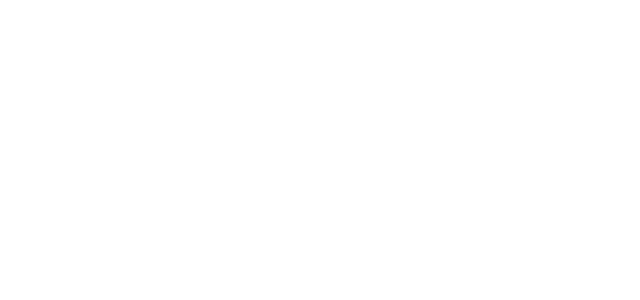
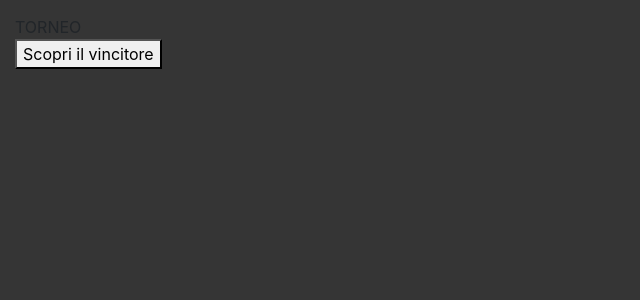
Before and after one commit to twopill/supersmashelia, an Angular app: page /torneo in a window 1280 px wide. Shown: the top 300 px of the page, without its empty margins (0-640 px from the left). Built offline with nearby package versions, Linux system fonts and the light colour scheme.

Commit message:
torneo fatto

```diff
--- a/src/app/components/view/menu/menu.component.css
+++ b/src/app/components/view/menu/menu.component.css
@@ -1,83 +1,11 @@
-/* .container{
-    background-color: rgb(46, 46, 47);
-
-    max-width: 2140px;
-    max-height: 920px;
-    height: 1920px;
-
-}
-
-p{
-    color:white;
-}
-
-.img{
-    display: flex;
-    text-align: center;
-    justify-content: center;
-    width: 100%;
-    height: 150px;
-    outline: 5px solid;
-    outline-color: antiquewhite;
-    padding: 10px;
-
-}
-
-.img:hover{
-    outline: 5px solid;
-    outline-color: rgb(92, 177, 67);
-}
-
-.backRow{
-
-
-
-}
-
-.imgX{
-    display: flex;
-    text-align: center;
-    justify-content: center;
-    width: 100%;
-    height: 150px;
-    margin-left: 300px;
-
-}
-
-.blockRed{
-
-    background: rgb(191,9,21);
-    background: linear-gradient(90deg, rgba(191,9,21,1) 0%, rgba(87, 4, 4, 0.81) 100%);
-    width: 300px;
-    height: 250px;
-    left: 90px;
-    margin-top: 25px;
-    position: absolute;
-    transform: skewY(-3deg);
-    outline: 2px solid;
-    outline-color: rgb(165, 165, 165);
-}
-
-.colStyle{
-
-    margin-top: 25px;
-
-}
-
-.colStyleSelect{
-    margin-top: 25px;
-
-} */
-
-/* nuovo */
 
 .background{
 
-    /* background-image: url("https://i.imgur.com/y5w2xwP.png"); */
+
     background-image: url("../../../../assets/background.jpg");
     background-repeat: repeat;
     width: 100%;
-    height: 1080px;
+    height: 100vh;
 
 }
 
--- a/src/app/components/view/menu/menu.component.html
+++ b/src/app/components/view/menu/menu.component.html
@@ -1,14 +1,13 @@
 <div class="background">
   <div class="container">
     <div class="row">
-     <!-- <div class="col-2">
+      <div class="col-2">
       </div>
       <div class="col-8 centrale">
          <div class="title"></div>
       </div>
-      <div class="col-2"></div>-->
-      <div class="col-6 "><div class="scheda"></div></div>
-      <div class="col-6 "><div class="scheda"></div></div>
+      <div class="col-2"></div>
+
     </div>
     <div class="row">
       <div class="col-4"></div>
--- a/src/app/components/view/tournament/tournament.component.css
+++ b/src/app/components/view/tournament/tournament.component.css
@@ -0,0 +1,39 @@
+.background{
+    width: 100%x;
+    height: 100vh;
+    background-color: rgb(53, 53, 53);
+}
+
+.container{
+    max-width: 1400px;
+}
+
+.posCol{
+    margin-top: 15px;
+}
+
+.lifeChara0{
+    background-color: green;
+    padding: 25px;
+    width: 100%;
+    height: 40px;
+}
+
+.bottoneChara{
+
+    background-color: slategray;
+    width: 100%;
+    padding: 35px;
+    height: 40px;
+
+}
+
+.colX{
+    height: 500px;
+    justify-content: center;
+    align-items: center;
+    display: flex;
+}
+.imgCl{
+    width: 25%;
+}
--- a/src/app/components/view/tournament/tournament.component.html
+++ b/src/app/components/view/tournament/tournament.component.html
@@ -1,4 +1,16 @@
-<div class="div" *ngFor="let character of TornamentService.characters" >
-    <img src={{character.url}} width="25%">
-    <p>{{character.life}}</p>
+<div class="background">
+    <div class="container">
+        <div class="row">
+            <div class="col-6 posCol">
+                <div class="x">TORNEO</div>
+            </div>
+
+        </div>
+        <div class="row">
+            <div class="col-6 colX" *ngFor="let character of TornamentService.characters" >
+                <img src={{character.url}} class="imgCl">
+            </div>
+        </div>
+        <button (click)="TornamentService.fightTorneo()">Scopri il vincitore</button>
+    </div>
 </div>
--- a/src/app/components/view/tournament/tournament.component.ts
+++ b/src/app/components/view/tournament/tournament.component.ts
@@ -1,12 +1,16 @@
 import { Component, OnInit } from '@angular/core';
 import { TornamentService } from 'src/app/service/tornament.service';
+import { Character } from 'src/app/classes/Character';
 
 @Component({
   selector: 'app-tournament',
   templateUrl: './tournament.component.html',
   styleUrls: ['./tournament.component.css']
 })
+
 export class TournamentComponent implements OnInit {
+
+  public character: Character [] = [];
 
   constructor(
     public TornamentService: TornamentService
@@ -15,4 +19,6 @@
   ngOnInit(): void {
   }
 
+
+
 }
--- a/src/app/service/tornament.service.ts
+++ b/src/app/service/tornament.service.ts
@@ -26,6 +26,15 @@
     }
     }
 
+    fightTorneo = () => {
+      console.log('entrato');
+      let rand = Math.round(this.characters.length * Math.random() );
+      console.log(this.characters.length);
+      alert('Ha vinto: '+rand);
+
+    }
+
+
 
 
 }
```
